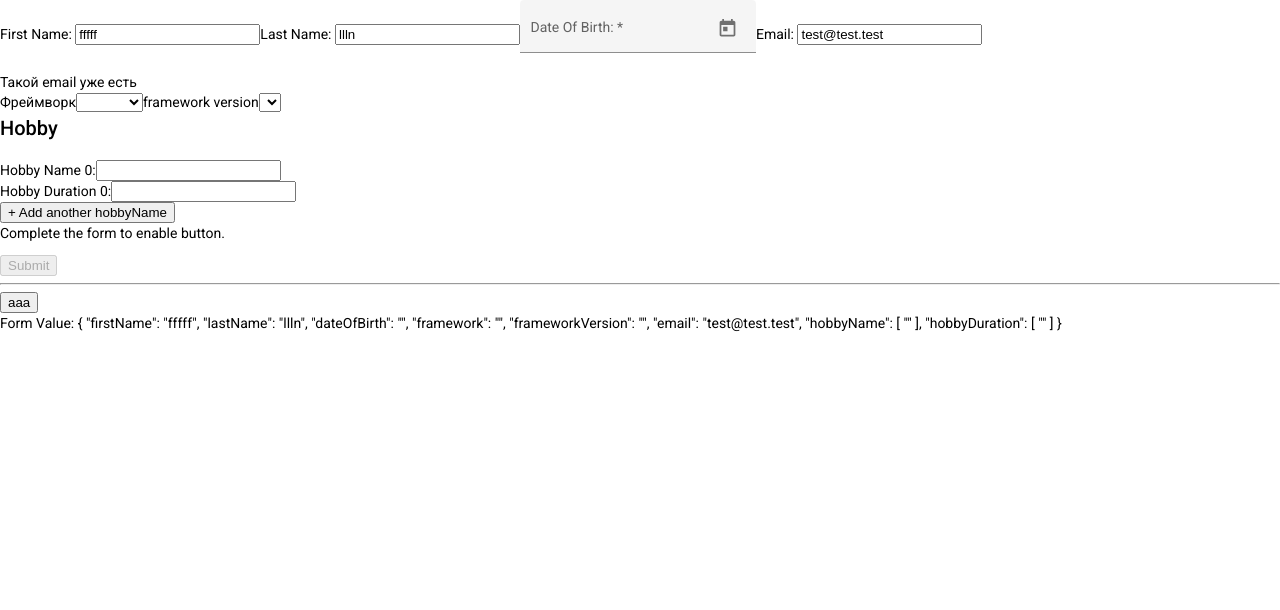
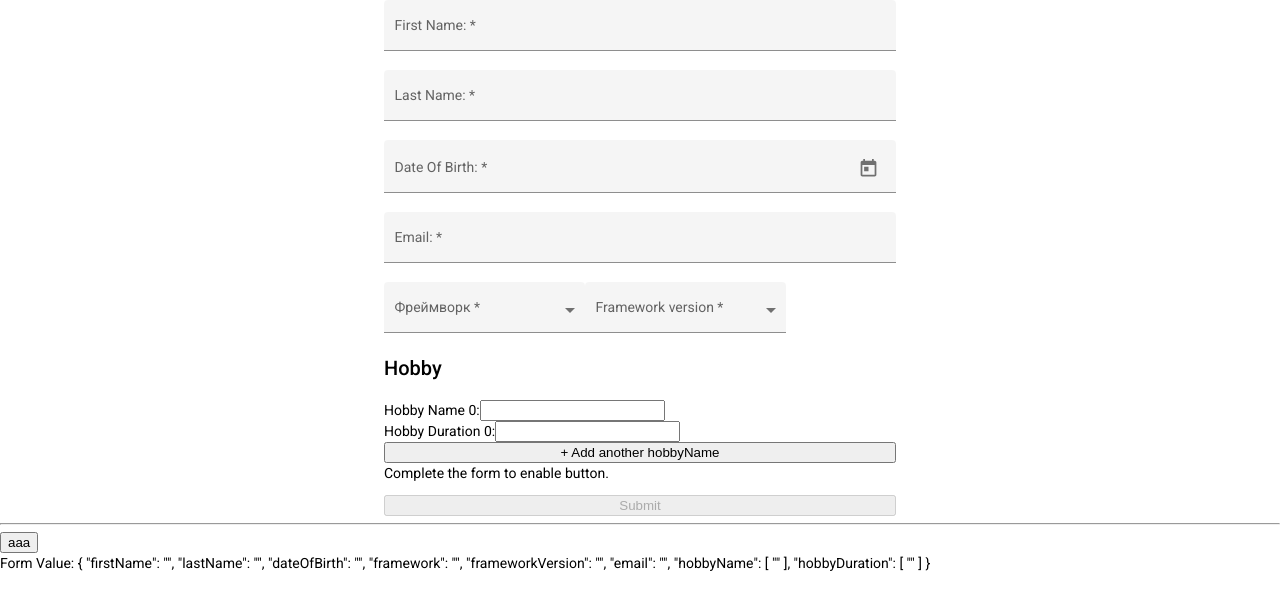
Before and after one commit to v-tym/test-iteam, an Angular app: page / in a window 1280 px wide. Shown: the top 610 px of the page. Built offline with nearby package versions, Linux system fonts and the light colour scheme.

Commit message:
Частично стилизируем вид

```diff
--- a/src/app/app.component.css
+++ b/src/app/app.component.css
@@ -0,0 +1,6 @@
+form {
+  display: flex;
+  flex-direction: column;
+  margin-left: 30%;
+  width: 40%;
+}
--- a/src/app/app.component.html
+++ b/src/app/app.component.html
@@ -1,9 +1,18 @@
 <form [formGroup]="profileForm" (ngSubmit)="onSubmit()">
-  <label for="first-name">First Name: </label>
-  <input id="first-name" type="text" formControlName="firstName" required>
+  <mat-form-field class="firstName" appearance="fill">
+    <mat-label>First Name:</mat-label>
+    <input matInput placeholder="Petro" value="First Name:" formControlName="firstName">
+  </mat-form-field>
+  <!-- <label for="first-name">First Name: </label>
+  <input id="first-name" type="text" formControlName="firstName" required> -->
 
-  <label for="last-name">Last Name: </label>
-  <input id="last-name" type="text" formControlName="lastName">
+
+  <!-- <label for="last-name">Last Name: </label>
+  <input id="last-name" type="text" formControlName="lastName"> -->
+  <mat-form-field class="lastName" appearance="fill">
+    <mat-label>Last Name:</mat-label>
+    <input matInput placeholder="Pupkin" formControlName="lastName">
+  </mat-form-field>
 
   <!-- <label for="date-of-birth">date Of Birth: </label>
   <input id="date-of-birth" type="text" formControlName="dateOfBirth"> -->
@@ -21,30 +30,54 @@
     <!-- #enddocregion datepicker-actions -->
     </mat-form-field>
 
-  <label for="email">Email: </label>
+    <mat-form-field class="lastName" appearance="fill">
+      <mat-label>Email:</mat-label>
+      <mat-label *ngIf="profileForm.controls['email'].invalid && profileForm.controls['email'].touched">Некорректный email. </mat-label>
+      <mat-label *ngIf="isMailToken()">Такой email уже есть!</mat-label>
+      <input matInput placeholder="test2@test.test" formControlName="email">
+    </mat-form-field>
+  <!-- <label for="email">Email: </label>
   <input id="email" type="text" formControlName="email">
   <div *ngIf="profileForm.controls['email'].invalid && profileForm.controls['email'].touched">
     Некорректный email
   </div>
   <div *ngIf="isMailToken()">
     Такой email уже есть
-  </div>
+  </div> -->
 
   <div>
-    <label for="framework">Фреймворк</label>
+    <mat-form-field class="framework" appearance="fill">
+      <mat-label>Фреймворк</mat-label>
+      <select matNativeControl required (change)="onClickFramework()" [(ngModel)]="selectedFramework" formControlName="framework">
+        <option *ngFor="let item of frameworksName" value="{{item}}">{{item}}</option>
+      </select>
+    </mat-form-field>
+
+    <!-- <label for="framework">Фреймворк</label>
     <select id="framework" name="framework" (change)="onClickFramework()" [(ngModel)]="selectedFramework" formControlName="framework">
       <option *ngFor="let item of frameworksName" value="{{item}}" selected>{{item}}</option>
-    </select>
+    </select>     -->
 
-    <label for="framework-version">framework version</label>
+    <mat-form-field class="framework-version" appearance="fill">
+      <mat-label>Framework version</mat-label>
+      <select matNativeControl required formControlName="frameworkVersion">
+        <option *ngFor="let item of frameworksVersion" value="{{item}}">{{item}}</option>
+      </select>
+    </mat-form-field>
+    <!-- <label for="framework-version">framework version</label>
     <select id="framework-version" name="frameworkVersion" formControlName="frameworkVersion">
       <option *ngFor="let item of frameworksVersion" value="{{item}}" selected>{{item}}</option>
-    </select>
+    </select> -->
   </div>
 
 
   <h2>Hobby</h2>
+
   <div formArrayName="hobbyName">
+    <!-- <mat-form-field class="hobbyName" appearance="fill"  *ngFor="let hobbyName of hobbyName.controls; let i=index">
+      <mat-label for="hobbyName-{{ i }}">Hobby Name {{i}}:</mat-label>
+      <input matInput placeholder="football" id="hobbyName-{{ i }}" type="text" [formControlName]="i">
+    </mat-form-field> -->
     <div *ngFor="let hobbyName of hobbyName.controls; let i=index">
       <label for="hobbyName-{{ i }}">Hobby Name {{i}}:</label>
       <input id="hobbyName-{{ i }}" type="text" [formControlName]="i">
--- a/src/app/app.component.ts
+++ b/src/app/app.component.ts
@@ -33,12 +33,12 @@ export class AppComponent implements OnInit {
   };
 
   profileForm = this.fb.group({
-    firstName: ['fffff', Validators.required],
-    lastName: ['llln', Validators.required],
+    firstName: ['', Validators.required],
+    lastName: ['', Validators.required],
     dateOfBirth: ["", Validators.required],
     framework: ['', Validators.required],
     frameworkVersion: ['', Validators.required],
-    email: ['test@test.test', [Validators.required, Validators.email], [this.mailAsyncValidator(this.mailService)]],
+    email: ['', [Validators.required, Validators.email], [this.mailAsyncValidator(this.mailService)]],
     // email: ['dsd@dsa', [Validators.required, Validators.email]],
 
 
--- a/src/styles.css
+++ b/src/styles.css
@@ -1,4 +1,4 @@
 /* You can add global styles to this file, and also import other style files */
 
 html, body { height: 100%; }
-body { margin: 0; font-family: Roboto, "Helvetica Neue", sans-serif; }
+body { margin: 0; font-family: Roboto, "Helvetica Neue", sans-serif; display: flex; flex-direction: column;}
```
